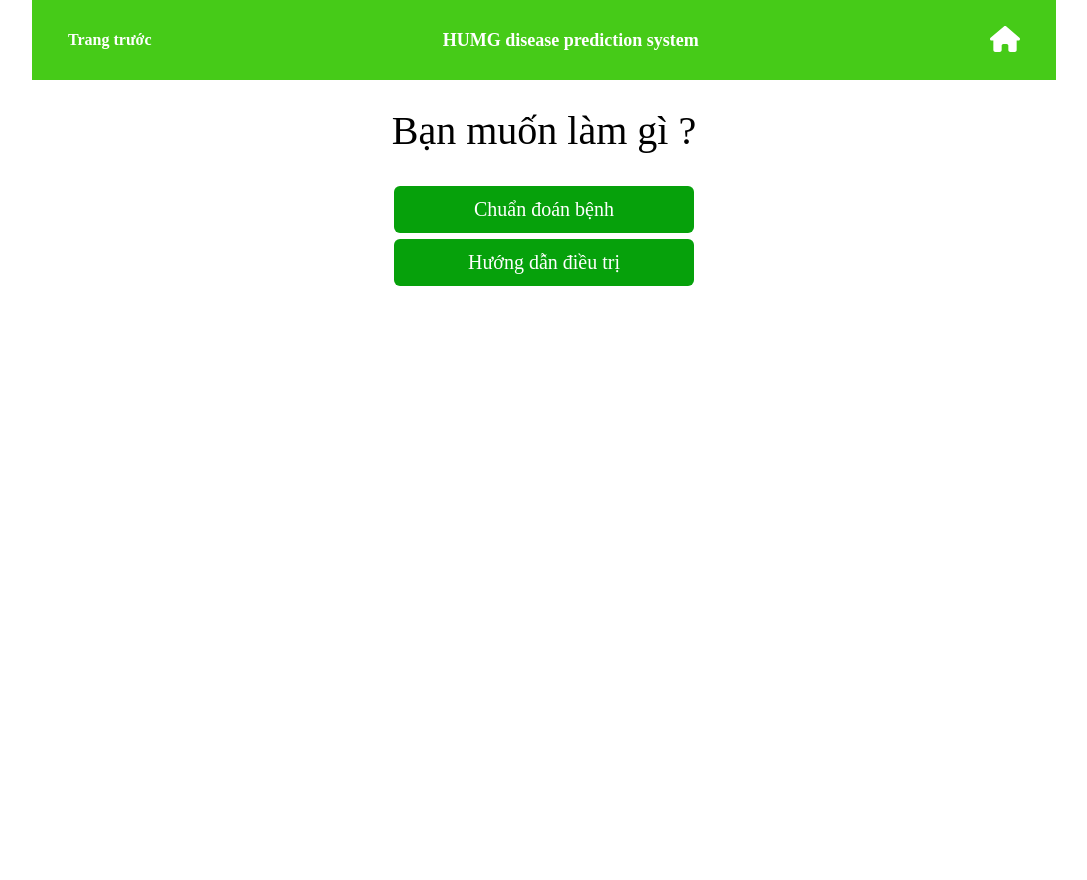
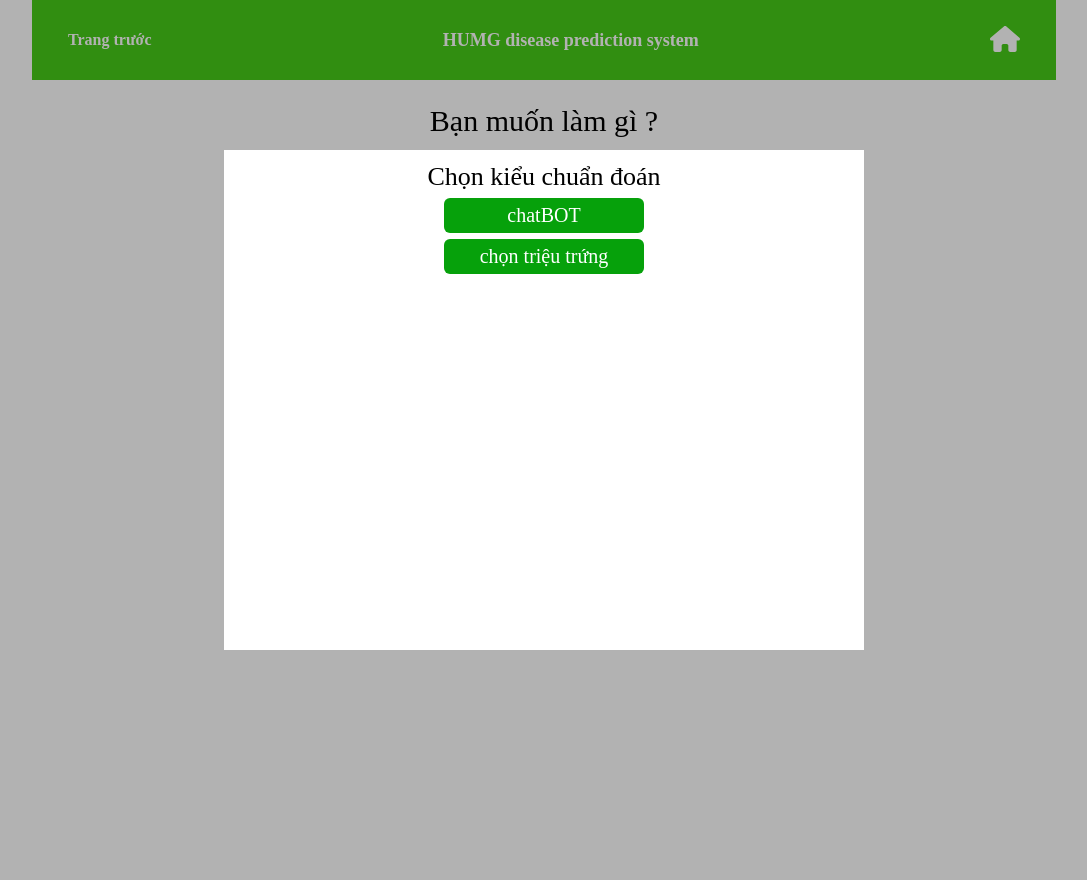
Before and after one commit to Letrungkien17092004/do_an_1, a Django app: page / in a window 1280 px wide. Shown: the whole page, without its empty margins (96-1183 px from the left). After the commit the page ends 650 px from the top, so only its background shows below. Run offline with Django 5.2, Linux system fonts and the light colour scheme; parts of the project's set-up code (start-up, migrations or seed data) failed here and were passed over.

Commit message:
restructuring project

```diff
--- a/AI_health/home/static/css/root.css
+++ b/AI_health/home/static/css/root.css
@@ -25,64 +25,6 @@
     box-sizing: border-box;
 }
 
-html {
-    font-size: 10px;
-}
-
-/* Display */
-.hiden {
-    display: none !important;
-}
-
-.block {
-    display: block !important;
-}
-
-/* border radius */
-.border-radius-6 {
-    border-radius: 6px;
-}
-/* W - H */
-
-.width-80vw {
-    width: 80vw;
-}
-
-.width-80 {
-    width: 80%;
-}
-
-.width-100vw {
-    width: 100vw;
-}
-
-.height-80 {
-    height: 80%;
-}
-
-.height-80vh {
-    height: 80vh;
-}
-
-.height-100vh {
-    height: 100vh;
-}
-
-.height-inherit {
-    height: inherit;
-}
-
-/* Container */
-.container {
-    width: 100%;
-}
-
-/* adjust position */
-.center-hoz {
-    margin-left: auto;
-    margin-right: auto;
-}
-
 /* Background Color */
 .bg-dark-0 {
     background-color: rgba(0, 0, 0, 0.3);
@@ -100,12 +42,105 @@ html {
     background-color: var(--theme-green-4);
 }
 
+html {
+    font-size: 10px;
+}
+
+/* Display */
+.hiden {
+    display: none !important;
+}
+
+.block {
+    display: block !important;
+}
+
+/* W - H */
+/* Container */
+
+.container {
+    width: 100%;
+}
+
+.width-80vw {
+    width: 80vw;
+}
+
+.width-80 {
+    width: 80%;
+}
+
+.width-100vw {
+    width: 100vw;
+}
+
+.width-fit {
+    width: fit-content;
+}
+
+/* Height */
+.height-80 {
+    height: 80%;
+}
+
+.height-80vh {
+    height: 80vh;
+}
+
+.height-100vh {
+    height: 100vh;
+}
+
+.height-inherit {
+    height: inherit;
+}
+
+/* Margin - Pading */
+/* top */
+.margin-t-6 {
+    margin-top: 6px;
+}
+
+.margin-t-12 {
+    margin-top: 12px;
+}
+
+.margin-t-24 {
+    margin-top: 24px;
+}
+
+.margin-b-6 {
+    margin-bottom: 6px;
+}
+
+.margin-b-12 {
+    margin-bottom: 12px;
+}
+
+.margin-b-24 {
+    margin-bottom: 24px;
+}
+
+.padding-all-12 {
+    padding: 12px;
+}
+/* border radius */
+.border-radius-6 {
+    border-radius: 6px;
+}
+
+/* adjust position */
+.center-hoz {
+    margin-left: auto;
+    margin-right: auto;
+}
+
 /* Text */
 .text {
     text-decoration: none;
 }
 
-.text.center {
+.text.text-align-center {
     text-align: center;
 }
 .text.text-white {
@@ -153,7 +188,6 @@ html {
 }
 
 /* Dash Line */
-
 .dash-line {
     display: block;
     width: 100%;
@@ -172,10 +206,7 @@ html {
 
 
 /* List */
-
 .list {
-    padding-top: 24px;
-    width: 100%;
     display: flex;
 }
 
@@ -189,9 +220,6 @@ html {
 }
 
 .list-items {
-    min-width: 150px;
-    text-align: center;
-    border-radius: 6px;
     order: 2;
 }
 
@@ -214,7 +242,6 @@ html {
 
 
 /* Button */
-
 .btn-container {
     width: fit-content;
 }
@@ -229,18 +256,24 @@ html {
     filter: brightness(80%);
 }
 
-.btn-justify-center {
-    margin: 0 auto;
+.btn-effect {
+    cursor: pointer;
+}
+
+.btn-effect.btn-effect-brightness:hover {
+    filter: brightness(80%);
+}
+
+.btn-effect.btn-effect-grow:hover {
+    scale: 1.03;
 }
 
 
 /* Header */
-
 .header {
     display: flex;
     align-items: center;
     justify-content: center;
-    width: 100%;
 }
 
 
@@ -265,7 +298,7 @@ html {
     height: 50px;
 }
 
-
+/* Filter */
 .filter {
     width: 100%;
     display: flex;
--- a/AI_health/home/static/css/select_page.css
+++ b/AI_health/home/static/css/select_page.css
@@ -19,6 +19,8 @@
     background-color: var(--theme-green-2);
     margin: 6px 12px;
     padding: 12px 6px;
+    min-width: 150px;
+    border-radius: 6px;
 }
 
 .list_items_actions {
@@ -41,6 +43,7 @@
 
 /* add action */
 #plus-symptom {
+    min-width: 150px;
     cursor: pointer;
     display: flex;
     align-items: center;
@@ -48,6 +51,7 @@
     border: 3px solid var(--theme-green-4);
     margin: 6px 12px;
     padding: 12px 6px;
+    border-radius: 6px;
 }
 
 #plus-symptom:hover {
--- a/AI_health/home/static/js/home.js
+++ b/AI_health/home/static/js/home.js
@@ -1,19 +1,10 @@
-const overDisplay = document.getElementById("overDisplay")
-const predictOption = document.getElementById("predict_option")
+import { OverlayDisplay } from "./overlay_display.js"
 
-
-predictOption.addEventListener("click", (event) => {
-    event.stopPropagation()
-    if (overDisplay.classList.contains("hiden")) {
-        overDisplay.classList.remove("hiden")
-    }
+const overDisplay = new OverlayDisplay({
+    activationId: "predict_option",
+    overlayId: "choosePredictType"
 })
 
-overDisplay.addEventListener("click", (event) => {
-    event.stopPropagation()
-    if (event.target == overDisplay) {
-        if (!overDisplay.classList.contains("hiden")) {
-            overDisplay.classList.add("hiden")
-        }
-    }
+window.addEventListener("load", (event) => {
+    overDisplay.load()
 })
--- a/AI_health/home/static/js/select_page.js
+++ b/AI_health/home/static/js/select_page.js
@@ -14,7 +14,7 @@ const selectedList = new ListUI({
     listId: "selected_list",
     classItem: "selected_list_items",
     baseParent: "list lis-direction-row",
-    baseChild: "list-items"
+    baseChild: "list-items text text-align-center"
 })
 
 const symptomSelection = new SelectionManager({
--- a/AI_health/home/templates/home.html
+++ b/AI_health/home/templates/home.html
@@ -17,24 +17,33 @@
 
 <body>
     {% block content %}
-    <main>
-        <section class="head">
-            <div class="head_text"><span>Bạn muốn làm gì ?</span></div>
-        </section>
-        <section class="options">
-            <div id="predict_option" class="options_items">
-                <span>Chuẩn đoán bệnh</span>
+    <!-- Header -->
+    <div class="header margin-t-24 width-80vw center-hoz">
+        <div class="text fz-30 text-black">Bạn muốn làm gì ?</div>
+    </div>
+
+    <!-- option list -->
+     <div class="container width-80vw center-hoz">
+        <div class="list lis-direction-column width-fit center-hoz margin-t-24">
+            <div id="predict_option" class="list-items btn-effect btn-effect-grow padding-all-12 margin-t-12 border-radius-6 bg-green-2">
+                <div class="text fz-20 text-white text-align-center">Chuẩn đoán bệnh</div>
             </div>
-            <div class="options_items">
-                <span>Hướng dẫn điều trị</span>
+            <div class="list-items btn-effect btn-effect-grow padding-all-12 margin-t-12 border-radius-6 bg-green-2">
+                <div class="text fz-20 text-white text-align-center">Tra cứu thông tin bệnh</div>
             </div>
-        </section>
-    </main>
+            <div class="list-items btn-effect btn-effect-grow padding-all-12 margin-t-12 border-radius-6 bg-green-2">
+                <div class="text fz-20 text-white text-align-center">Nhận diện bệnh bằng hình ảnh</div>
+            </div>
+        </div>
+     </div>
 
-    <div id="overDisplay" class="over_display hiden">
+    <!-- Overlay -->
+    <div id="choosePredictType" class="over_display">
         <div class="over_container">
-            <div class="over_header">
-                <span>chọn kiểu chuẩn đoán</span>
+            <div class="header margin-t-12">
+                <div class="text fz-26 text-black text-align-center">
+                    Chọn kiểu chuẩn đoán
+                </div>
             </div>
             <div class="over_options">
                 <div class="over_options_items">
@@ -49,7 +58,7 @@
     {% endblock %}
 
     {% block importJS %}
-    <script src="{% static 'js/home.js' %}"></script>
+    <script type="module" src="{% static 'js/home.js' %}"></script>
     {% endblock %}
 
 </body>
--- a/AI_health/home/templates/select-page.html
+++ b/AI_health/home/templates/select-page.html
@@ -37,7 +37,7 @@
         </div>
         <!-- selected action -->
          <div id="selected-action">
-            <div class="btn-container btn-justify-center">
+            <div class="btn-container center-hoz">
                 <div id="selected-btn" class="btn text fz-20">Chuẩn đoán</div>
             </div>
          </div>
```
